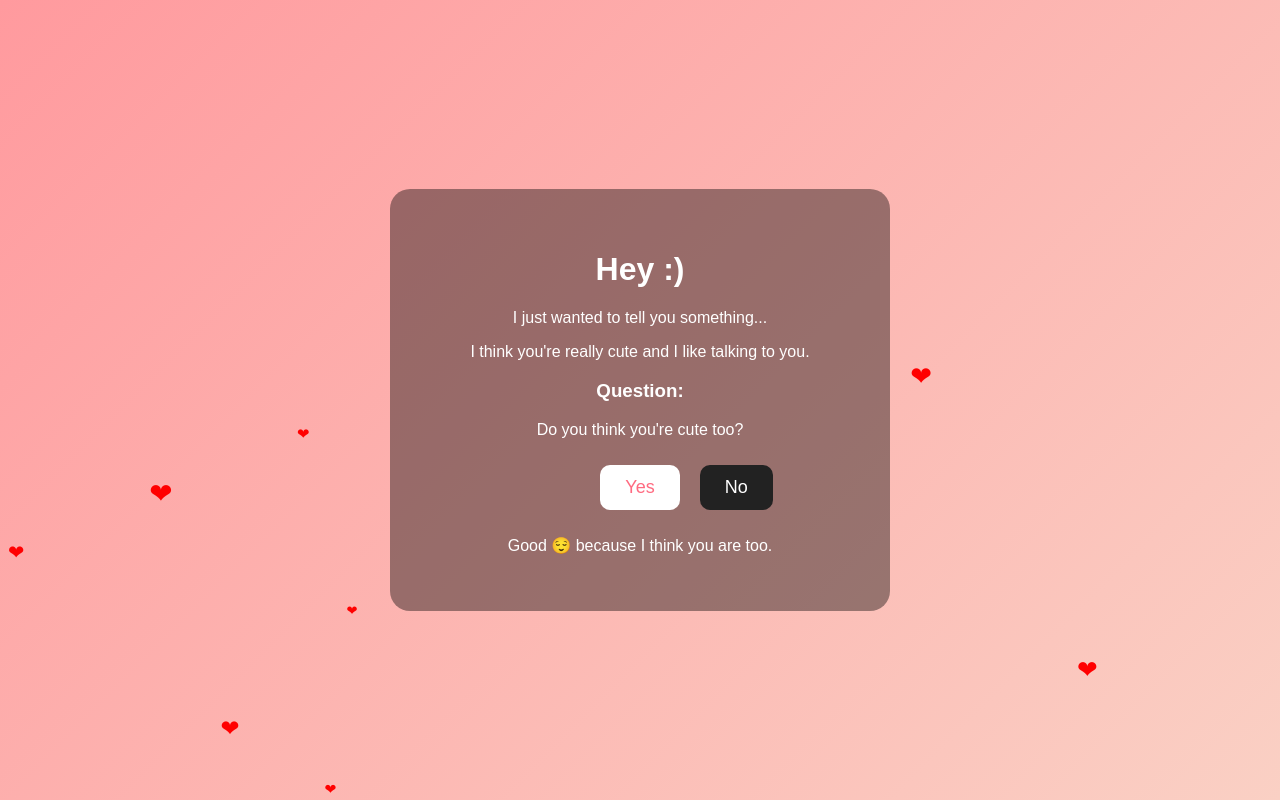
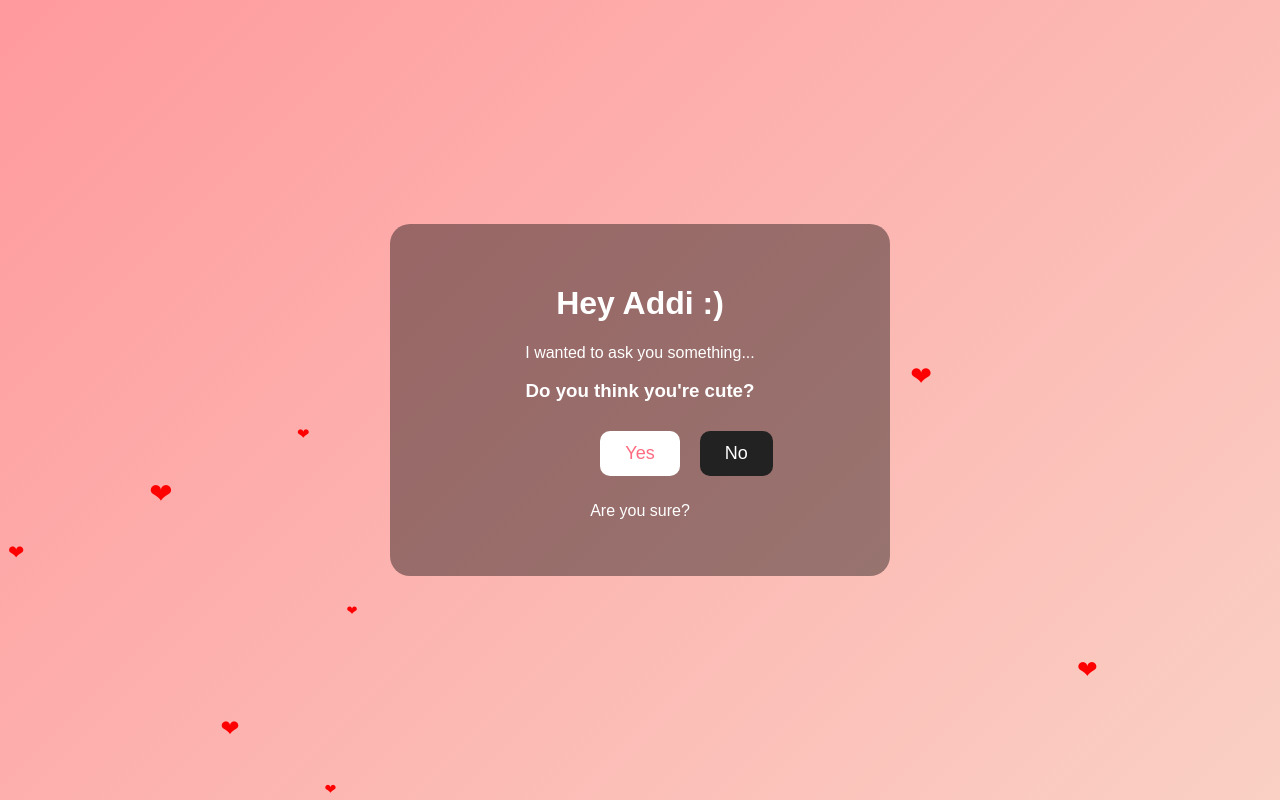
Before and after one commit to skullcharge765-ship-it/Addi-cute-game, a plain HTML site: page index.html in a window 1280 px wide. Both pictures are taken after a click on the button "Yes". Shown: the top 800 px of the page. Drawn offline with Linux system fonts and the light colour scheme.

Commit message:
Update index.html

```diff
--- a/index.html
+++ b/index.html
@@ -1,7 +1,7 @@
 <!DOCTYPE html>
 <html>
 <head>
-<title>A Question For You</title>
+<title>A Question For Addi</title>
 
 <style>
 body{
@@ -60,28 +60,38 @@ button{
 <body>
 
 <div class="container">
-<h1>Hey :)</h1>
+<h1>Hey Addi :)</h1>
 
-<p>I just wanted to tell you something...</p>
+<p>I wanted to ask you something...</p>
 
-<p>I think you're really cute and I like talking to you.</p>
-
-<h3>Question:</h3>
-<p>Do you think you're cute too?</p>
+<h3>Do you think you're cute?</h3>
 
 <button class="yes" onclick="yesClicked()">Yes</button>
 <button class="no" id="noBtn">No</button>
 
 <p id="result"></p>
+
 </div>
 
 <script>
 
+let yesClicks = 0;
+
 function yesClicked(){
-    document.getElementById("result").innerText =
-    "Good 😌 because I think you are too.";
+
+    yesClicks++;
+
+    if(yesClicks <= 6){
+        document.getElementById("result").innerText = "Are you sure?";
+    }
+    else{
+        document.getElementById("result").innerText =
+        "Good 😌 because I think you are too.";
+    }
+
 }
 
+// NO BUTTON RUNS AWAY
 const noBtn = document.getElementById("noBtn");
 
 noBtn.addEventListener("mouseover",()=>{
@@ -92,7 +102,9 @@ noBtn.addEventListener("mouseover",()=>{
     noBtn.style.top = y + "px";
 });
 
+// FLOATING HEARTS
 function createHeart(){
+
     const heart = document.createElement("div");
     heart.classList.add("heart");
     heart.innerHTML="❤";
```
